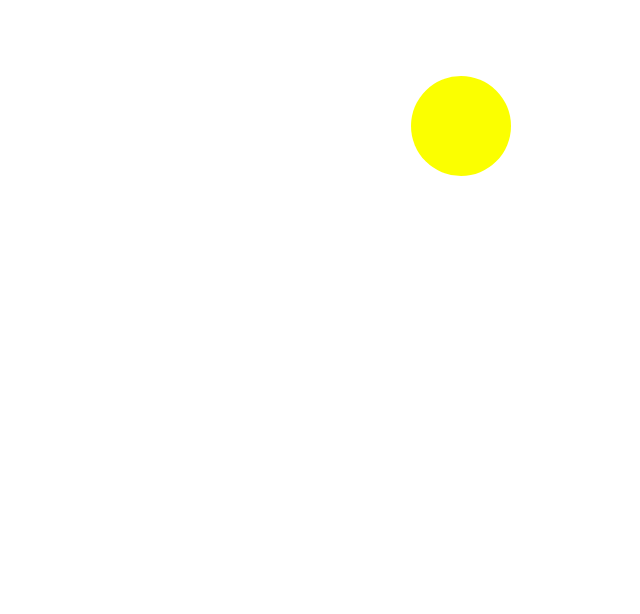
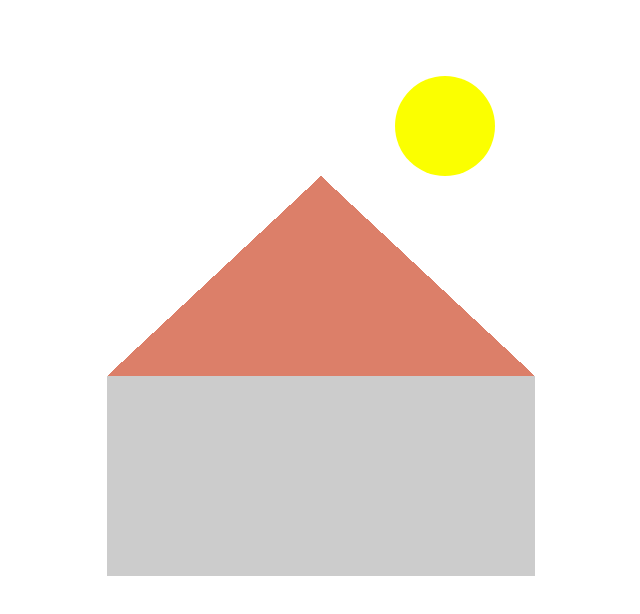
Before and after one commit to ElenaDo/cookie-house, a Vue app: page / in a window 1280 px wide. Shown: the top 614 px of the page, without its empty margins (319-959 px from the left). Built offline with nearby package versions, Linux system fonts and the light colour scheme.

Commit message:
house base and roof added

```diff
--- a/src/App.vue
+++ b/src/App.vue
@@ -2,10 +2,21 @@
   <div id="app">
     <b-container fluid="sm">
       <div class="house-container mx-auto">
-        <b-row align-h="end" class="mx-0">
+        <b-row align-h="end" class="mr-3">
           <b-col cols="4">
             <div id="sun" class="rounded-circle mt-3 mr-3"></div>
           </b-col>
+        </b-row>
+        <b-row class="d-flex justify-content-center mx-0">
+          <div id="roof" class="d-flex">
+            <div class="triangle left"></div>
+            <div class="triangle seam"></div>
+            <div class="triangle right"></div>
+          </div>
+        </b-row>
+        <b-row class="mx-0">
+          <div id="house-base" class="mx-auto">
+          </div>
         </b-row>
       </div>
     </b-container>
@@ -30,13 +41,41 @@ export default {
   color: #2c3e50;
   margin-top: 60px;
 }
-.house-container{
-  max-width: 450px;
-}
 #sun {
   position: relative;
   width: 100px;
   height: 100px;
   background-color: #fbff00;
 }
+.house-container {
+  max-width: 450px;
+  max-height: 600px;
+}
+#roof {
+  width: 95%;
+  height: 200px;
+}
+.triangle {
+  width: 50%;
+  height: 100%;
+}
+.triangle.left {
+  background-image: linear-gradient(to left top, #dc7f69 0%, #dc7f69 50%, transparent 50%);
+}
+.triangle.right {
+  background-image: linear-gradient(to right top, #dc7f69 0%, #dc7f69 50%, transparent 50%);
+}
+.triangle.seam{
+  width: 2px;
+  margin: 0 -1px;
+  border-radius: 30px;
+  background-color: #dc7f69;
+}
+
+#house-base {
+  position: relative;
+  width: 95%;
+  height: 200px;
+  background-color: #cccccc;
+}
 </style>
```
